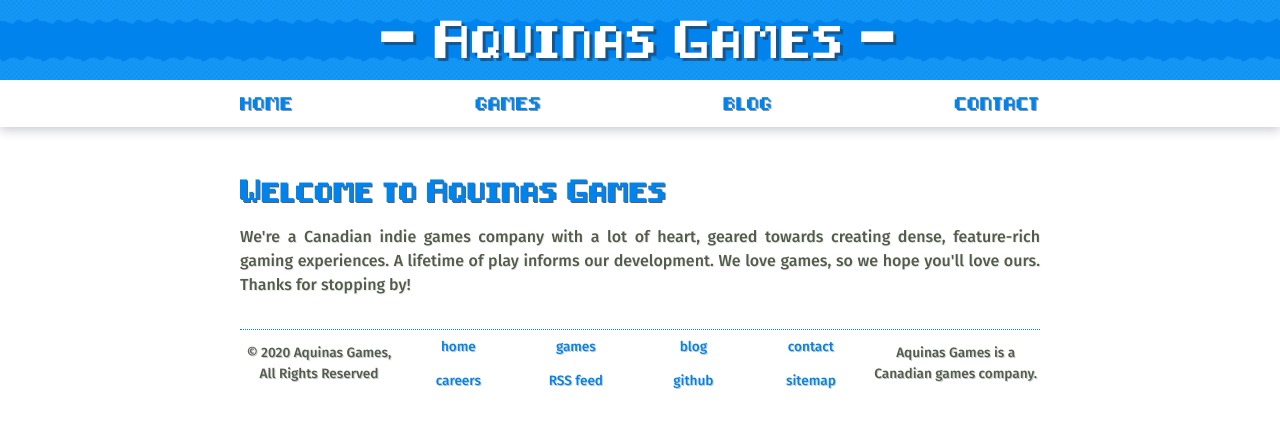
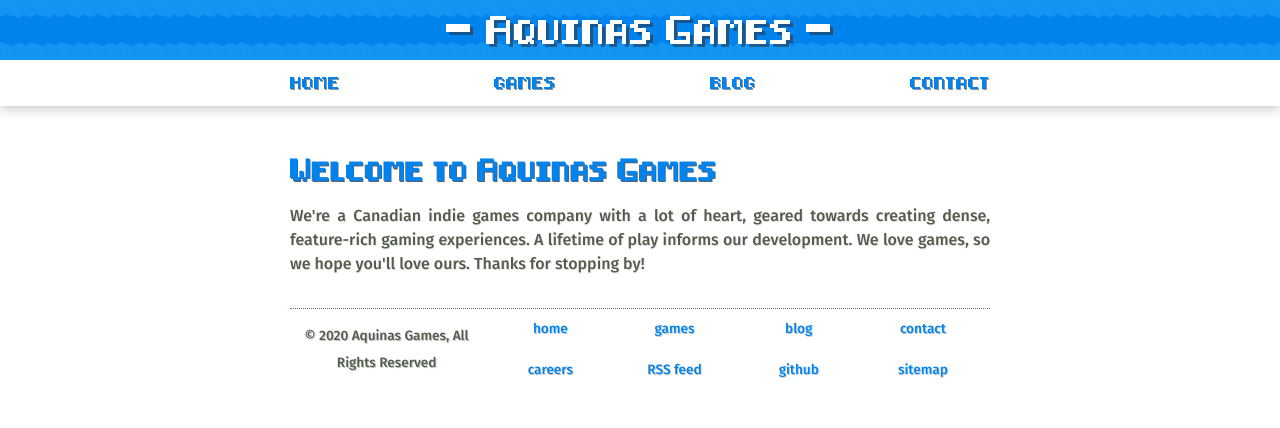
Before and after one commit to AquinasGames/website, a Jekyll site: the page built from index.html, in a window 1280 px wide. Shown: the top 428 px of the page. Built offline with Jekyll 4.4.1, drawn with Linux system fonts in a browser that asks for light colours.

Commit message:
Tighten up visuals of navbar, footer

```diff
--- a/_includes/footer.html
+++ b/_includes/footer.html
@@ -10,5 +10,4 @@
         <a href="https://github.com/AquinasGames/">github</a>
         <a href="/sitemap.xml">sitemap</a>
     </div>
-    <p>Aquinas Games is a Canadian games company.</p>
 </div>
--- a/css/footer.css
+++ b/css/footer.css
@@ -6,7 +6,7 @@
     display: flex;
     margin: 0 auto;
     font-weight: 500;
-    max-width: 800px;
+    max-width: 700px;
     font-size: 0.85em;
     justify-content: space-between;
     border-top: 1px dotted #0083ED;
@@ -31,14 +31,14 @@
 
 #footer p {
     color: #535C4B;
-    line-height: 1.5em;
+    line-height: 2em;
     text-align: center;
 }
 
 #footer-site-links {
     width: 100%;
-    display: flex;
     flex-wrap: wrap;
+    display: inline-flex;
     justify-content: space-evenly;
 }
 
--- a/css/general.css
+++ b/css/general.css
@@ -16,7 +16,7 @@ hr {
 
 #page-content {
   padding: 1em;
-  max-width: 800px;
+  max-width: 700px;
   margin: 1em auto 0 auto;
 }
 
--- a/css/navigation-bar.css
+++ b/css/navigation-bar.css
@@ -9,12 +9,12 @@
 
 .navigation-bar-background {
     width: 100vw;
-    height: 40px;
+    height: 30px;
     position: relative;
 }
 
 #navigation-bar-logo {
-    height: 80px;
+    height: 60px;
     display: flex;
     margin: 0 auto;
     max-width: 800px;
@@ -37,7 +37,7 @@
 #title-word-container {
     color: white;
     margin: 0 auto;
-    font-size: 2em;
+    font-size: 1.5em;
     text-align: center;
     line-height: 1.5em;
     font-family: "Pixel", sans-serif;
@@ -63,7 +63,7 @@
     padding: 0.7em;
     margin: 0 auto;
     color: #0083ED;
-    max-width: 800px;
+    max-width: 700px;
     justify-content: space-between;
     border-bottom: 5px solid white;
     font-family: 'Pixel', sans-serif;
@@ -71,7 +71,7 @@
 
 #navigation-bar-links a {
     color: inherit;
-    font-size: 0.8em;
+    font-size: 0.75em;
     text-decoration: none;
     text-shadow: 1px 1px rgba(37,41,52,0.5);
 }
```
